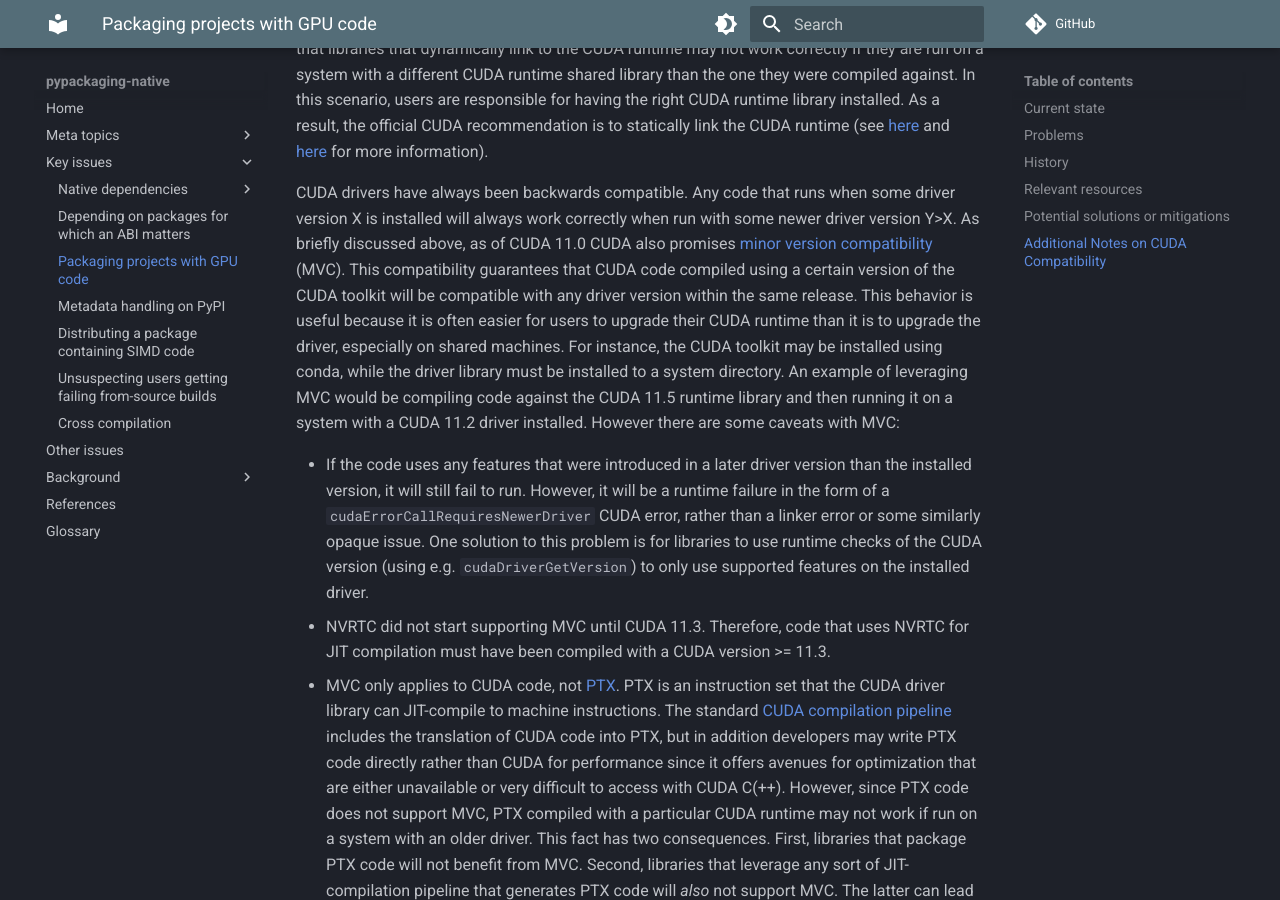
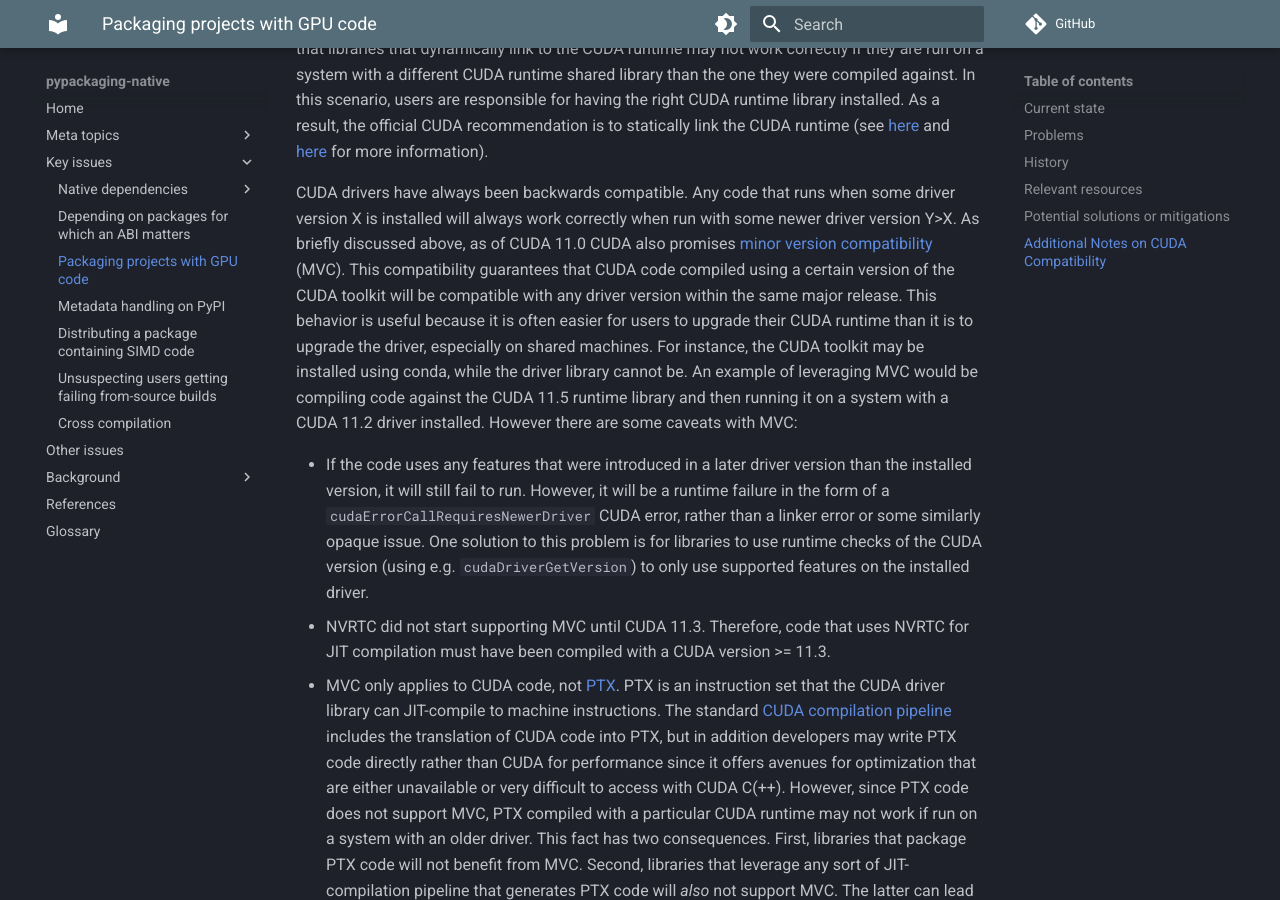
Before and after one commit to pypackaging-native/pypackaging-native, an MkDocs documentation site: the page built from docs/key-issues/gpus.md, in a window 1280 px wide and 900 px high, scrolled down 4607 px. Built offline with MkDocs 1.6.1 and Material for MkDocs 9.7.7, drawn with Linux system fonts in a browser that asks for light colours; comment, search, counter and statistics services are not loaded.

Commit message:
Fix one more typo

```diff
--- a/docs/key-issues/gpus.md
+++ b/docs/key-issues/gpus.md
@@ -243,13 +243,13 @@ CUDA also promises [minor version
 compatibility](https://docs.nvidia.com/deploy/cuda-compatibility/index.html#minor-version-compatibility)
 (MVC). This compatibility guarantees that CUDA code compiled using a certain
 version of the CUDA toolkit will be compatible with any driver version within
-the same release. This behavior is useful because it is often easier for users
-to upgrade their CUDA runtime than it is to upgrade the driver, especially on
-shared machines. For instance, the CUDA toolkit may be installed using conda,
-while the driver library must be installed to a system directory. An example of
-leveraging MVC would be compiling code against the CUDA 11.5 runtime library
-and then running it on a system with a CUDA 11.2 driver installed. However
-there are some caveats with MVC:
+the same major release. This behavior is useful because it is often easier for
+users to upgrade their CUDA runtime than it is to upgrade the driver,
+especially on shared machines. For instance, the CUDA toolkit may be installed
+using conda, while the driver library cannot be. An example of leveraging MVC
+would be compiling code against the CUDA 11.5 runtime library and then running
+it on a system with a CUDA 11.2 driver installed. However there are some
+caveats with MVC:
 
 - If the code uses any features that were introduced in a later driver version
   than the installed version, it will still fail to run. However, it will be a
```
